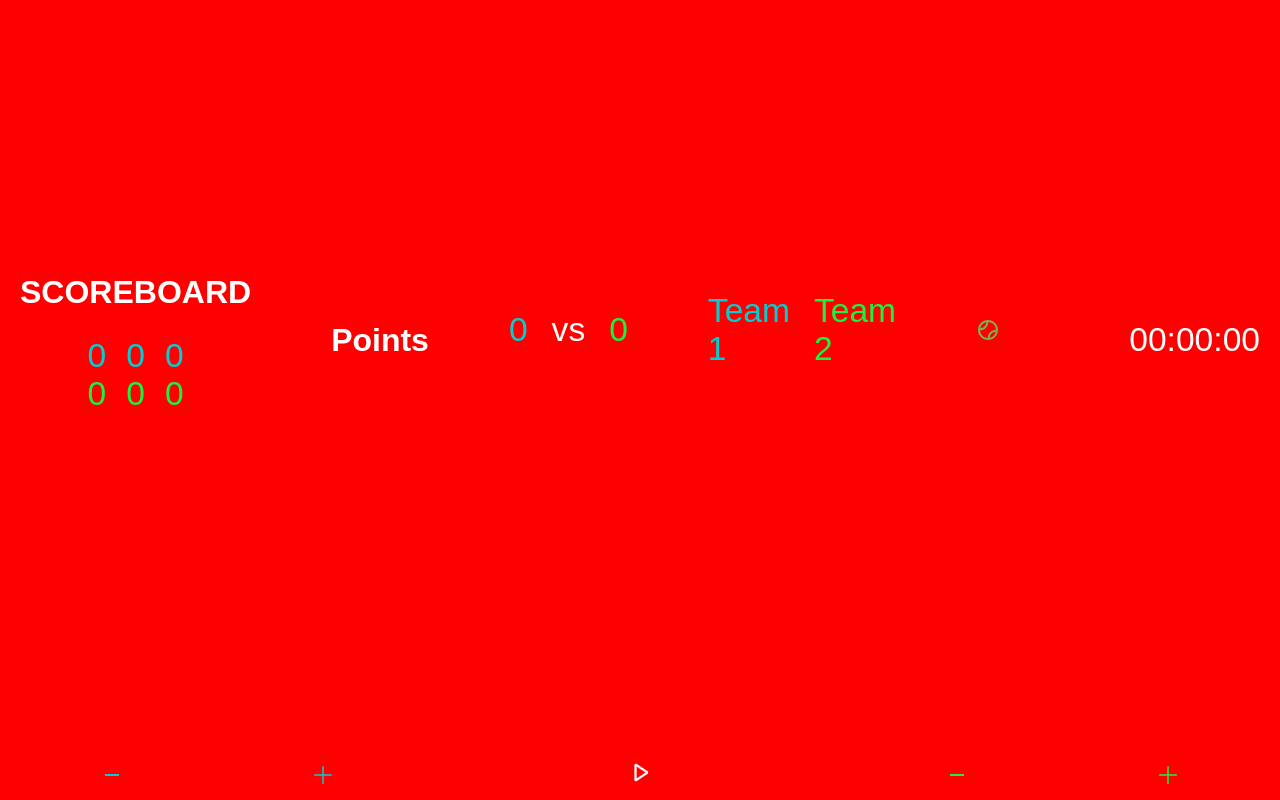
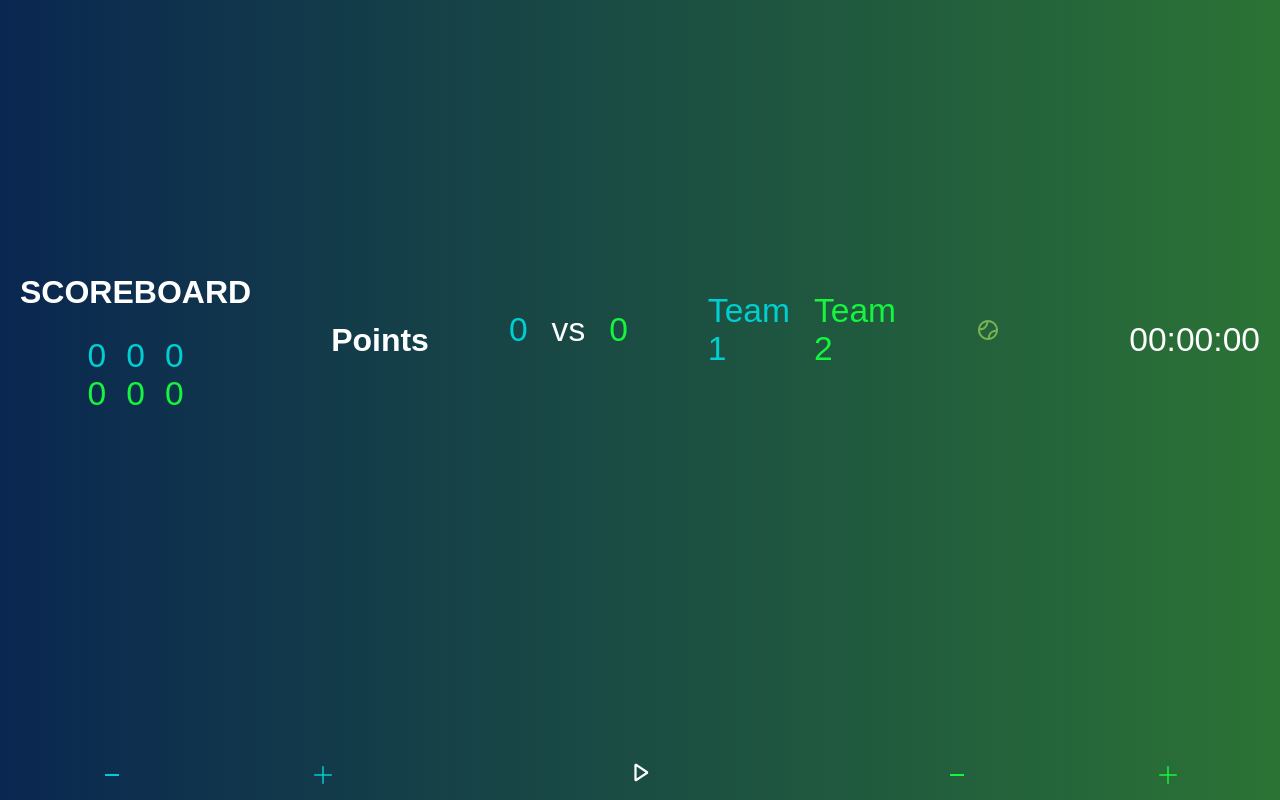
Before and after one commit to miguelrguez16/mi-marcador-padel, a React (Create React App) app: page / in a window 1280 px wide. Built offline with nearby package versions, Linux system fonts and the light colour scheme.

Commit message:
Return background-color to original value

```diff
--- a/src/index.css
+++ b/src/index.css
@@ -1,6 +1,6 @@
 body {
   padding: 0;
-  background-color: red;
+  background: linear-gradient(90deg, #0A2751 0%, #2B7335 100%);
   color: white;
   margin: 20px;
   font-size: 1.5em;
```
